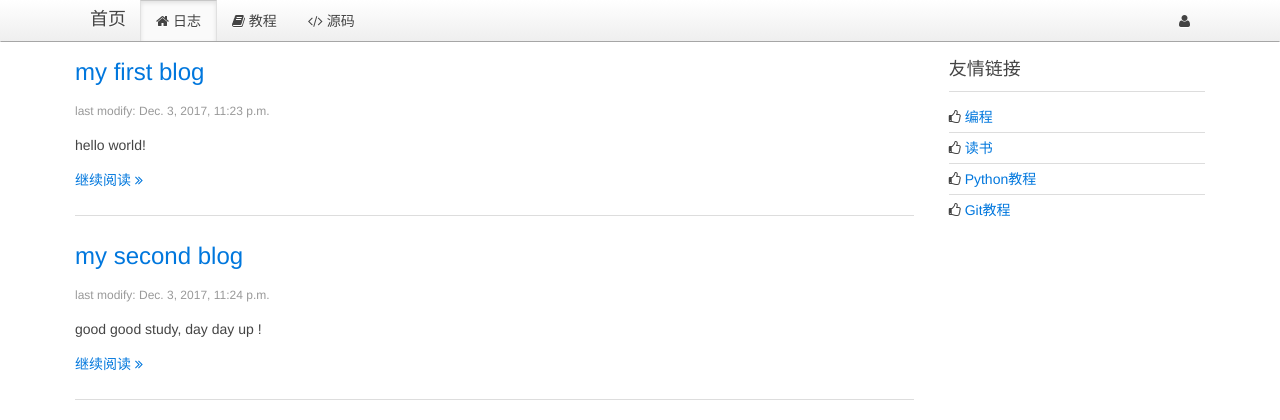
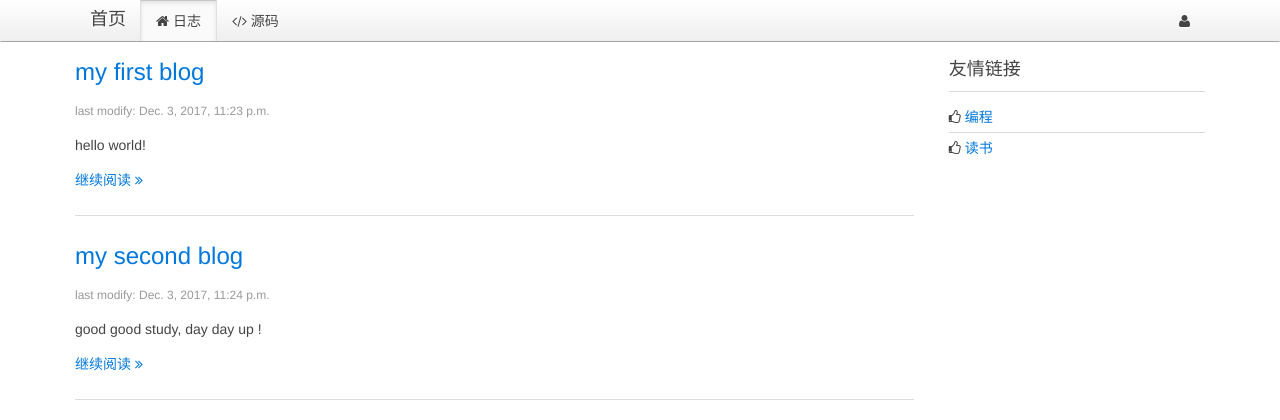
Before and after one commit to cabbageGG/myblog, a Django app: page / in a window 1280 px wide. Shown: the top 420 px of the page. Run offline with Django 3.2, Linux system fonts and the light colour scheme; data comes from the database, SQL or seed files in the repository.

Commit message:
release v1.0

```diff
--- a/my_blog/blog/templates/__base__.html
+++ b/my_blog/blog/templates/__base__.html
@@ -9,9 +9,9 @@
     <script src="https://oss.maxcdn.com/libs/html5shiv/3.7.0/html5shiv.js"></script>
     <script src="https://oss.maxcdn.com/libs/respond.js/1.4.2/respond.min.js"></script>
     <![endif]-->
-    <link rel="stylesheet" href="/static/css/uikit.min.css">
-    <link rel="stylesheet" href="/static/css/uikit.gradient.min.css">
-    <link rel="stylesheet" href="/static/css/awesome.css" />
+    <link rel="stylesheet" href="{% static 'css/uikit.min.css' %}">
+    <link rel="stylesheet" href="{% static 'css/uikit.gradient.min.css' %}">
+    <link rel="stylesheet" href="{% static 'css/awesome.css' %}" />
     <script src="{% static 'js/jquery.min.js' %}"></script>
     <script src="{% static 'js/md5.js' %}"></script>
     <script src="{% static 'js/uikit.min.js' %}"></script>
@@ -26,7 +26,6 @@
             <a href="{% url 'blog:index' %}" class="uk-navbar-brand">首页</a>
             <ul class="uk-navbar-nav">
                 <li data-url="blogs"><a href="{% url 'blog:index' %}"><i class="uk-icon-home"></i> 日志</a></li>
-                <li><a target="_blank" href="http://www.liaoxuefeng.com/wiki/001374738125095c955c1e6d8bb493182103fac9270762a000"><i class="uk-icon-book"></i> 教程</a></li>
                 <li><a target="_blank" href="https://github.com/cabbageGG/myblog"><i class="uk-icon-code"></i> 源码</a></li>
             </ul>
             <div class="uk-navbar-flip">
--- a/my_blog/blog/templates/blog/blog.html
+++ b/my_blog/blog/templates/blog/blog.html
@@ -111,9 +111,9 @@
         <div class="uk-panel uk-panel-header">
             <h3 class="uk-panel-title">友情链接</h3>
             <ul class="uk-list uk-list-line">
-                <li><i class="uk-icon-link"></i> <a href="#">编程</a></li>
-                <li><i class="uk-icon-link"></i> <a href="#">思考</a></li>
-                <li><i class="uk-icon-link"></i> <a href="#">读书</a></li>
+                <li><i class="uk-icon-link"></i> <a href="https://github.com/cabbageGG">编程</a></li>
+                <li><i class="uk-icon-link"></i> <a href="https://github.com/cabbageGG">思考</a></li>
+                <li><i class="uk-icon-link"></i> <a href="http://blog.jobbole.com/all-posts/">读书</a></li>
             </ul>
         </div>
     </div>
--- a/my_blog/blog/templates/blog/blogs.html
+++ b/my_blog/blog/templates/blog/blogs.html
@@ -27,10 +27,8 @@
         <div class="uk-panel uk-panel-header">
             <h3 class="uk-panel-title">友情链接</h3>
             <ul class="uk-list uk-list-line">
-                <li><i class="uk-icon-thumbs-o-up"></i> <a target="_blank" href="http://www.liaoxuefeng.com/category/0013738748415562fee26e070fa4664ad926c8e30146c67000">编程</a></li>
-                <li><i class="uk-icon-thumbs-o-up"></i> <a target="_blank" href="http://www.liaoxuefeng.com/category/0013738748248885ddf38d8cd1b4803aa74bcda32f853fd000">读书</a></li>
-                <li><i class="uk-icon-thumbs-o-up"></i> <a target="_blank" href="http://www.liaoxuefeng.com/wiki/001374738125095c955c1e6d8bb493182103fac9270762a000">Python教程</a></li>
-                <li><i class="uk-icon-thumbs-o-up"></i> <a target="_blank" href="http://www.liaoxuefeng.com/wiki/0013739516305929606dd18361248578c67b8067c8c017b000">Git教程</a></li>
+                <li><i class="uk-icon-thumbs-o-up"></i> <a target="_blank" href="https://github.com/cabbageGG">编程</a></li>
+                <li><i class="uk-icon-thumbs-o-up"></i> <a target="_blank" href="http://blog.jobbole.com/all-posts/">读书</a></li>
 {#                <li><i class="uk-icon-thumbs-o-up"></i> <a target="_blank" href="{% url 'blog:edit_blog' 0 %}">新建博客</a></li>#}
 {#                <li><i class="uk-icon-thumbs-o-up"></i> <a target="_blank" href="{% url 'blog:signin' %}">登陆</a></li>#}
 {#                <li><i class="uk-icon-thumbs-o-up"></i> <a target="_blank" href="{% url 'blog:register' %}">注册</a></li>#}
--- a/my_blog/blog/templates/blog/index.html
+++ b/my_blog/blog/templates/blog/index.html
@@ -27,10 +27,8 @@
         <div class="uk-panel uk-panel-header">
             <h3 class="uk-panel-title">友情链接</h3>
             <ul class="uk-list uk-list-line">
-                <li><i class="uk-icon-thumbs-o-up"></i> <a target="_blank" href="http://www.liaoxuefeng.com/category/0013738748415562fee26e070fa4664ad926c8e30146c67000">编程</a></li>
-                <li><i class="uk-icon-thumbs-o-up"></i> <a target="_blank" href="http://www.liaoxuefeng.com/category/0013738748248885ddf38d8cd1b4803aa74bcda32f853fd000">读书</a></li>
-                <li><i class="uk-icon-thumbs-o-up"></i> <a target="_blank" href="http://www.liaoxuefeng.com/wiki/001374738125095c955c1e6d8bb493182103fac9270762a000">Python教程</a></li>
-                <li><i class="uk-icon-thumbs-o-up"></i> <a target="_blank" href="http://www.liaoxuefeng.com/wiki/0013739516305929606dd18361248578c67b8067c8c017b000">Git教程</a></li>
+                <li><i class="uk-icon-thumbs-o-up"></i> <a target="_blank" href="https://github.com/cabbageGG">编程</a></li>
+                <li><i class="uk-icon-thumbs-o-up"></i> <a target="_blank" href="http://blog.jobbole.com/all-posts/">读书</a></li>
 {#                <li><i class="uk-icon-thumbs-o-up"></i> <a target="_blank" href="{% url 'blog:edit_blog' 0 %}">新建博客</a></li>#}
 {#                <li><i class="uk-icon-thumbs-o-up"></i> <a target="_blank" href="{% url 'blog:signin' %}">登陆</a></li>#}
 {#                <li><i class="uk-icon-thumbs-o-up"></i> <a target="_blank" href="{% url 'blog:register' %}">注册</a></li>#}
```
Also changed, not shown: my_blog/blog/__init__.py (deleted), my_blog/blog/migrations/__init__.py (deleted), my_blog/my_blog/__init__.py (deleted).
